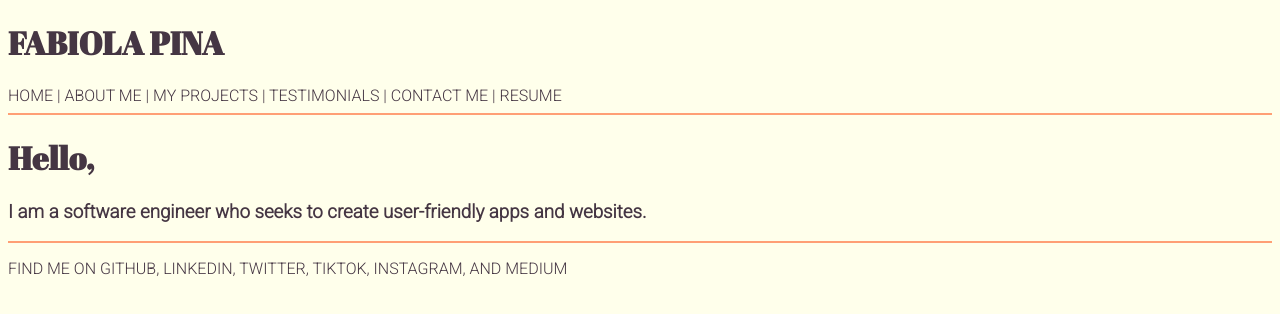
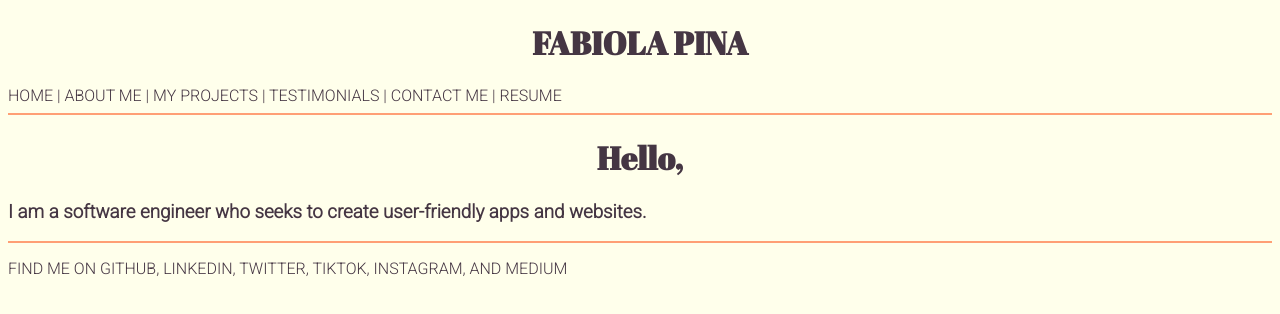
Before and after one commit to fabiolamariapina/portfolio-website, a React (Create React App) app in the folder portfolio/: page / in a window 1280 px wide. Shown: the top 314 px of the page. Built offline with nearby package versions, Linux system fonts and the light colour scheme.

Commit message:
centered website name in header

```diff
--- a/portfolio/src/components/Header.jsx
+++ b/portfolio/src/components/Header.jsx
@@ -1,4 +1,5 @@
 import React, { Component } from "react";
+import Nav from "react-bootstrap/Nav";
 
 export default class Header extends Component {
   render() {
@@ -7,11 +8,11 @@ export default class Header extends Component {
         <h1 class="website-name" id="name-of-website">
           FABIOLA PINA
         </h1>
-        <nav class="nav-bar" id="navigation">
+        <Nav class="nav-bar" id="navigation">
           <a href="/html/">HOME</a> | <a href="/css/">ABOUT ME</a> |{" "}
           <a href="/js/">MY PROJECTS</a> | <a href="/python/">TESTIMONIALS</a> |{" "}
           <a href="/html/">CONTACT ME</a> | <a href="/html/">RESUME</a>
-        </nav>
+        </Nav>
       </header>
     );
   }
--- a/portfolio/src/index.css
+++ b/portfolio/src/index.css
@@ -29,3 +29,9 @@ a {
 a:hover {
   color: #00858f;
 }
+
+/* HEADER STYLING */
+/* website name styling */
+h1 {
+  text-align: center;
+}
```
Also changed, not shown: 1 other file (tests, documents, lock files or other folders).
